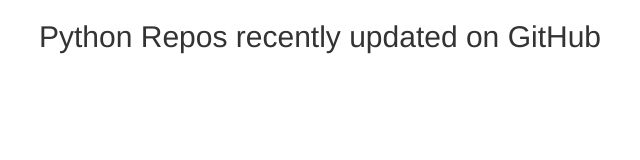
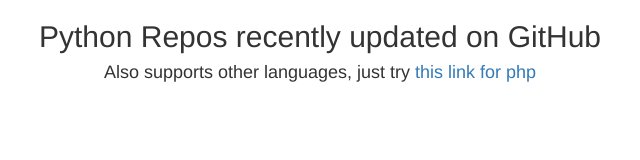
Before and after one commit to nitinthewiz/gippy, a plain HTML site: page gippy.html in a window 1280 px wide. Shown: the whole page, without its empty margins (320-960 px from the left). Drawn offline with nearby package versions, Linux system fonts and the light colour scheme; no server answers.

Commit message:
now supports other languages
like php! :)

```diff
--- a/index.html
+++ b/gippy.html
@@ -24,7 +24,17 @@
 			//console.log(myjson.items);
 			//<![CDATA[
 			$(window).load(function(){
+				function getQueryVariable(variable){
+					var query = window.location.search.substring(1);
+					var vars = query.split("&");
+					for (var i=0;i<vars.length;i++) {
+						var pair = vars[i].split("=");
+						if(pair[0] == variable){return pair[1];}
+					}
+					return(false);
+				}
 				var myjson;
+				var lang = "python";
 				var transform = [{"tag":"li","id":"${id}","data-pushed":"${pushed_at}","class":"list-group-item","children":[
 					{"tag":"h4","align":"center","children":[
 						{"tag":"a","href":"${html_url}","target":"_blank","html":"${full_name}"}
@@ -53,12 +63,15 @@
 						]}
 					]}
 				]}];
-				$.getJSON("https://api.github.com/search/repositories?q=language:python&sort=updated", function(json){
+				if(getQueryVariable("lang") != false){
+					lang = getQueryVariable("lang");
+				}
+				$.getJSON("https://api.github.com/search/repositories?q=language:"+lang+"&sort=updated", function(json){
 					myjson = json;
 					$('#feed').json2html(myjson.items.reverse(),transform);
 				});
 				setInterval(function(){
-					$.getJSON("https://api.github.com/search/repositories?q=language:python&sort=updated", function(json){
+					$.getJSON("https://api.github.com/search/repositories?q=language:"+lang+"&sort=updated", function(json){
 						myjson = json;
 						$.each(myjson.items, function( key, value ) {
 							var $current_top_element = $('body').children().first();
@@ -90,6 +103,7 @@
 	</head>
 	<body>
 		<h2 align="center">Python Repos recently updated on GitHub</h2>
+		<h4 align="center">Also supports other languages, just try <a href="./gippy.html?lang=php">this link for php</a></h4>
 		<div class="row">
 			<div class="col-lg-6 col-centered">
 				<ul class="list-group" id="feed"></ul>
```
